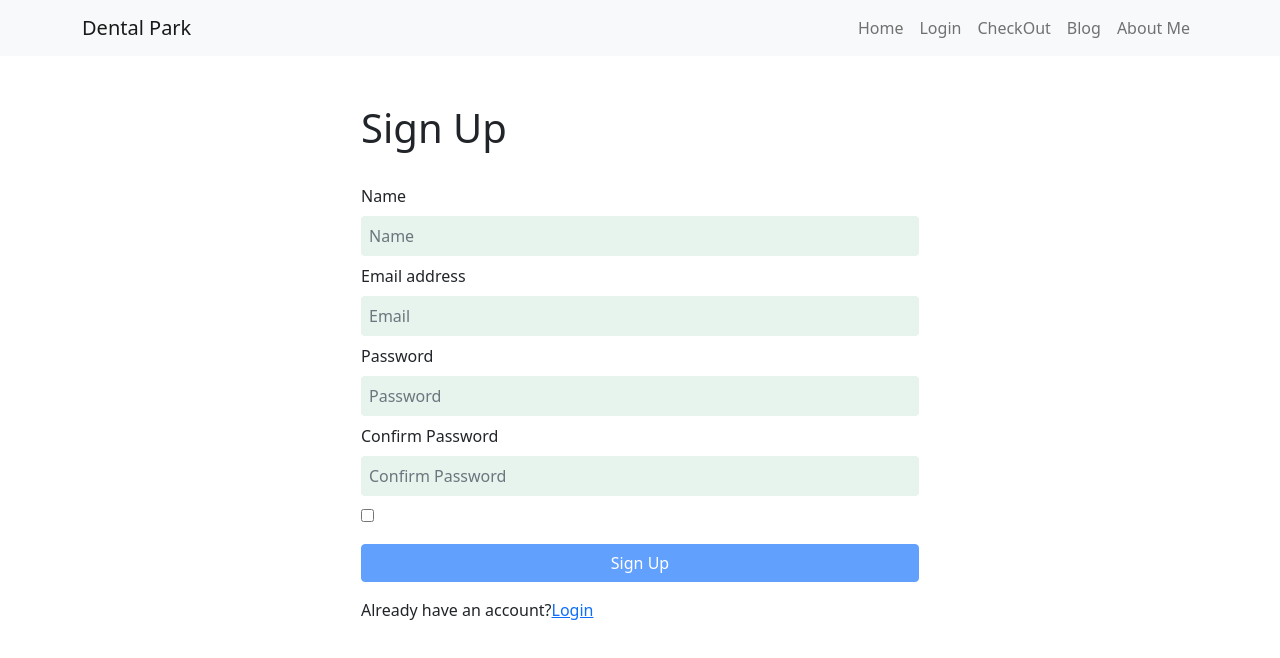
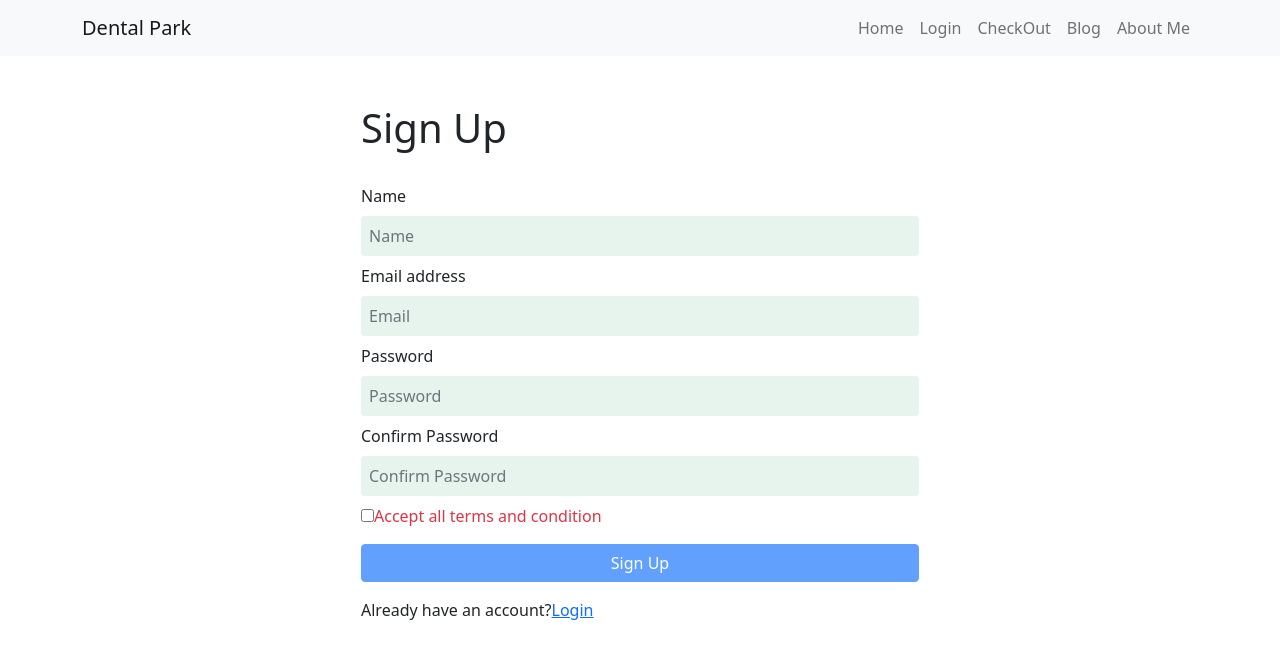
Before and after one commit to ATISH01/dental-park, a React (Create React App) app: page /signup in a window 1280 px wide. Shown: the top 658 px of the page. Built offline with nearby package versions, Linux system fonts and the light colour scheme.

Commit message:
sign up email auth

```diff
--- a/src/Pages/Login/SignUp/SignUp.js
+++ b/src/Pages/Login/SignUp/SignUp.js
@@ -1,11 +1,14 @@
 import React, {useState } from 'react';
 import { Button, Form } from 'react-bootstrap';
 import { Link } from 'react-router-dom';
-
+import { useCreateUserWithEmailAndPassword } from 'react-firebase-hooks/auth';
+import auth from '../../../firebse.init'
 
 const SignUp = () => {
     const [agree, setAgree] = useState(false);
-
+    const [
+        createUserWithEmailAndPassword,
+        ] = useCreateUserWithEmailAndPassword(auth);
     const [userInfo, setUserInfo] = useState({
         email: "",
         password: "",
@@ -51,7 +54,8 @@ const SignUp = () => {
             setErrors({ ...errors, confirmPass: "Password Not Matched" })
             return;
         }
-
+        createUserWithEmailAndPassword(userInfo.email,userInfo.password)
+        console.log(userInfo);
 
     }
     return (
@@ -82,7 +86,7 @@ const SignUp = () => {
                     {errors?.confirmPass && <p>{errors.confirmPass}</p>}
                 </Form.Group>
                 <input onClick={() => setAgree(!agree)} type="checkbox" />
-
+                <label className={`${agree ? '': 'text-danger'}`} htmlFor="terms">Accept all terms and condition</label>
                 <Button disabled={!agree} className='w-100 my-3' variant="primary" type="submit">
                     Sign Up
                 </Button>
```
